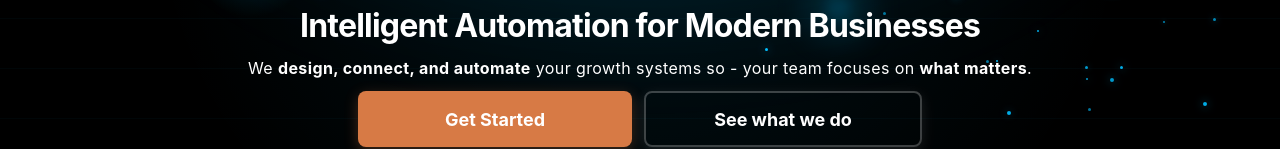
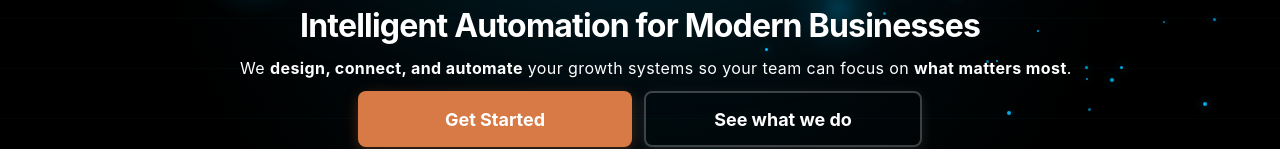
Before and after one commit to Gertti/BM, a React (Vite) app: page / in a window 1280 px wide. Shown: the part 497-646 px from the top of the page. Built offline with nearby package versions, Linux system fonts and the light colour scheme.

Commit message:
update on hero.tsx

```diff
--- a/src/components/Hero.tsx
+++ b/src/components/Hero.tsx
@@ -37,7 +37,7 @@ const Hero = () => {
   return (
     <Box
       ref={heroRef}
-      minH={{ base: 'calc(100vh - 300px)', md: 'calc(100vh - 200px)' }}
+      minH={{ base: 'calc(100vh - 250px)', md: 'calc(100vh - 200px)' }}
       display="flex"
       alignItems="center"
       pt={{ base: 6, md: 0 }}
@@ -467,21 +467,22 @@ const Hero = () => {
           <Text
             fontSize={{ base: 'sm', sm: 'sm', md: 'md' }}
             color="white"
-            lineHeight="1.4"
+            lineHeight={{ base: "1.5", md: "1.4" }}
             textAlign="center"
             w="full"
-            whiteSpace="nowrap"
             letterSpacing="wide"
             mx="auto"
-            px={{ base: 4, sm: 0 }}
+            px={{ base: 2, sm: 0 }}
+            display="block"
+            whiteSpace={{ base: "normal", sm: "nowrap" }}
           >
             We{' '}
             <Text as="span" fontWeight="bold">
               design, connect, and automate
             </Text>{' '}
-            your growth systems so - your team focuses on{' '}
+            your growth systems so your team can focus on{' '}
             <Text as="span" fontWeight="bold">
-              what matters
+              what matters most
             </Text>
             .
           </Text>
```
